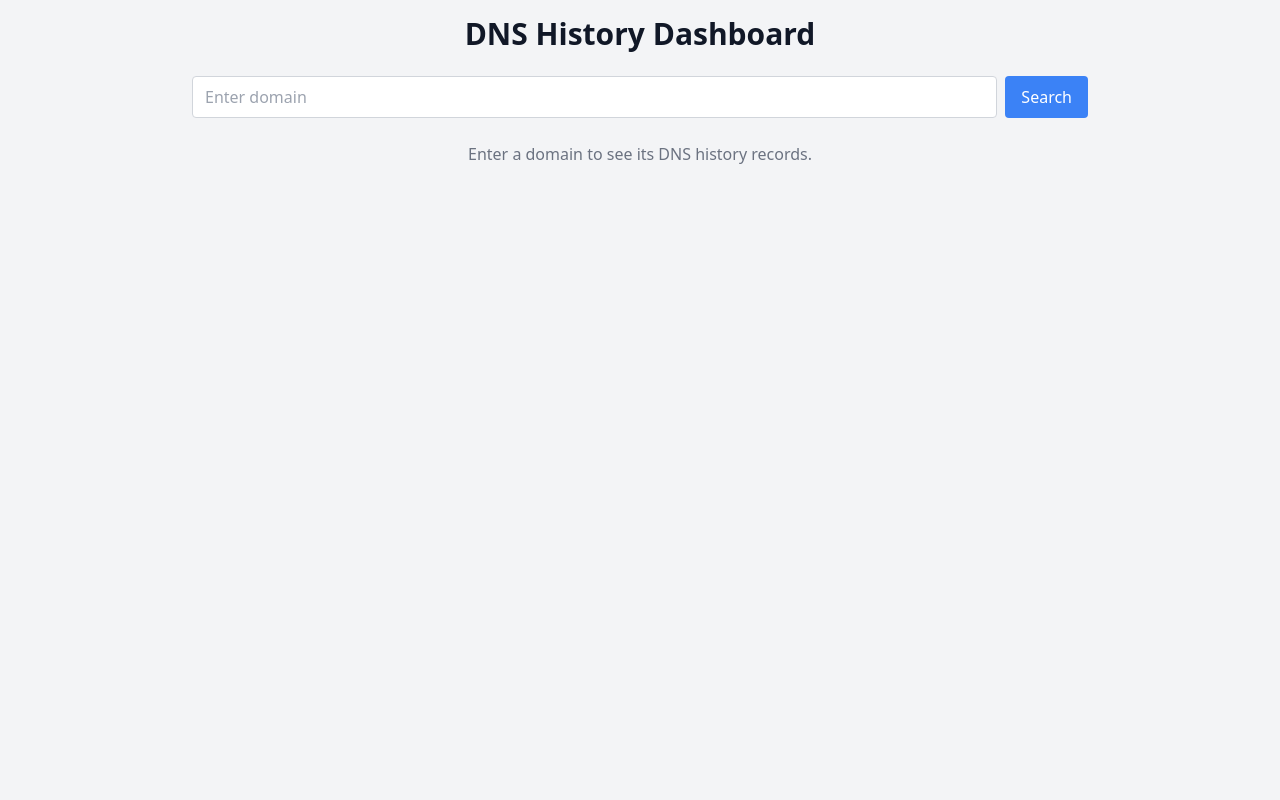
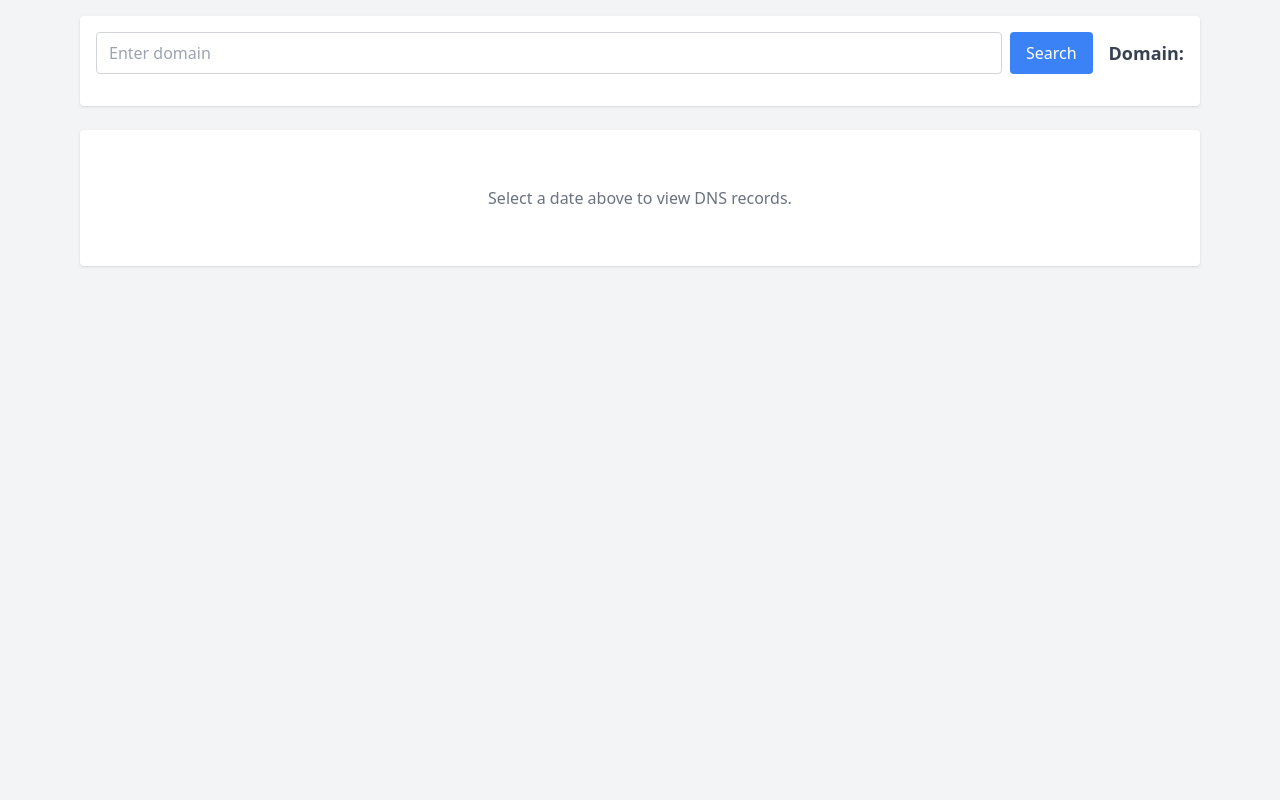
Before and after one commit to stefanpejcic/dnsarchive, a Flask app: template frontend/templates/domain.html in a window 1280 px wide. Run offline with Flask 3, Linux system fonts and the light colour scheme; the template is opened without the code that fills it, so the values that code supplies are empty; some libraries are stand-ins or nearby versions.

Commit message:
Update domain.html

```diff
--- a/frontend/templates/domain.html
+++ b/frontend/templates/domain.html
@@ -3,88 +3,67 @@
 <head>
     <meta charset="UTF-8">
     <meta name="viewport" content="width=device-width, initial-scale=1.0">
-    <title>DNS History Dashboard</title>
+    <title>DNS History Archive</title>
     <script src="https://cdn.jsdelivr.net/npm/alpinejs@3.x.x/dist/cdn.min.js" defer></script>
     <script src="https://cdn.tailwindcss.com"></script>
 </head>
-<body class="bg-gray-100 text-gray-900 font-sans min-h-screen p-4">
+<body class="bg-gray-100 font-sans min-h-screen">
 
-<div class="max-w-4xl mx-auto">
-    <h1 class="text-3xl font-bold mb-6 text-center">DNS History Dashboard</h1>
+<div class="max-w-6xl mx-auto p-4">
 
-    <!-- Domain Input -->
-    <form @submit.prevent="goToDomain" class="flex gap-2 mb-6">
+    <!-- Top Section: Domain Input and Timeline -->
+    <div class="bg-white shadow rounded p-4 mb-6">
+        <div class="flex flex-col md:flex-row md:items-center md:justify-between gap-4">
+            <!-- Input -->
+            <form @submit.prevent="goToDomain" class="flex flex-1 gap-2">
                 <input type="text" x-model="domain" placeholder="Enter domain"
                        class="flex-1 border border-gray-300 rounded px-3 py-2 focus:outline-none focus:ring-2 focus:ring-blue-500">
                 <button type="submit" class="bg-blue-500 text-white px-4 py-2 rounded hover:bg-blue-600">Search</button>
             </form>
 
             <!-- Selected Domain -->
-    <template x-if="selectedDomain">
+            <div class="text-center md:text-left mt-2 md:mt-0">
+                <span class="font-semibold text-lg text-gray-700">Domain:</span>
+                <span class="text-blue-600 font-bold text-lg" x-text="selectedDomain"></span>
+            </div>
+        </div>
+
+        <!-- Dates Timeline -->
+        <div class="mt-4 overflow-x-auto">
+            <div class="flex gap-2">
+                <template x-for="date in dates" :key="date">
+                    <button @click="loadDay(date)"
+                            :class="selectedDay === date ? 'bg-blue-500 text-white' : 'bg-gray-200 text-gray-700 hover:bg-blue-100'"
+                            class="flex-shrink-0 px-3 py-1 rounded text-sm whitespace-nowrap">
+                        <span x-text="date"></span>
+                        <span class="ml-1 text-xs text-gray-500" x-text="dailyCounts[date] ? dailyCounts[date].changes + ' changes' : ''"></span>
+                    </button>
+                </template>
+            </div>
+        </div>
+    </div>
+
+    <!-- Daily Data Section -->
+    <div class="bg-white shadow rounded p-4">
+        <template x-if="selectedDay && dayData">
             <div>
-            <h2 class="text-xl font-semibold mb-4">Domain: <span class="text-blue-600" x-text="selectedDomain"></span></h2>
+                <h2 class="font-bold text-xl mb-4">Data for <span x-text="selectedDay"></span></h2>
 
-            <!-- Scan Message -->
-            <template x-if="dayData && dayData.message">
+                <!-- Notice -->
+                <template x-if="dayData.message">
                     <div class="bg-yellow-100 border border-yellow-300 text-yellow-800 p-3 rounded mb-4">
-                    <strong>Notice:</strong>
-                    <span x-text="dayData.message"></span>
+                        <strong>Notice:</strong> <span x-text="dayData.message"></span>
                     </div>
                 </template>
 
-            <!-- Summary Table -->
-            <template x-if="domainSummary && Object.keys(domainSummary).length">
-                <div class="mb-6">
-                    <h3 class="font-semibold mb-2">Summary (all days)</h3>
-                    <div class="overflow-auto">
-                        <table class="table-auto border-collapse border border-gray-300 w-full text-sm">
-                            <thead>
-                                <tr class="bg-gray-200">
-                                    <th class="border border-gray-300 px-2 py-1">Date</th>
-                                    <th class="border border-gray-300 px-2 py-1">A</th>
-                                    <th class="border border-gray-300 px-2 py-1">AAAA</th>
-                                    <th class="border border-gray-300 px-2 py-1">MX</th>
-                                    <th class="border border-gray-300 px-2 py-1">NS</th>
-                                    <th class="border border-gray-300 px-2 py-1">SOA</th>
-                                    <th class="border border-gray-300 px-2 py-1">TXT</th>
-                                    <th class="border border-gray-300 px-2 py-1">Changes</th>
-                                    <th class="border border-gray-300 px-2 py-1">Subdomains</th>
-                                    <th class="border border-gray-300 px-2 py-1">Total</th>
-                                </tr>
-                            </thead>
-                            <tbody>
-                                <template x-for="[date, summary] in Object.entries(domainSummary)" :key="date">
-                                    <tr class="hover:bg-blue-50 cursor-pointer" @click="loadDay(date)">
-                                        <td class="border border-gray-300 px-2 py-1" x-text="date"></td>
-                                        <td class="border border-gray-300 px-2 py-1" x-text="summary.A"></td>
-                                        <td class="border border-gray-300 px-2 py-1" x-text="summary.AAAA"></td>
-                                        <td class="border border-gray-300 px-2 py-1" x-text="summary.MX"></td>
-                                        <td class="border border-gray-300 px-2 py-1" x-text="summary.NS"></td>
-                                        <td class="border border-gray-300 px-2 py-1" x-text="summary.SOA"></td>
-                                        <td class="border border-gray-300 px-2 py-1" x-text="summary.TXT"></td>
-                                        <td class="border border-gray-300 px-2 py-1" x-text="summary.changes"></td>
-                                        <td class="border border-gray-300 px-2 py-1" x-text="summary.subdomain_count"></td>
-                                        <td class="border border-gray-300 px-2 py-1" x-text="summary.total"></td>
-                                    </tr>
-                                </template>
-                            </tbody>
-                        </table>
-                    </div>
-                </div>
-            </template>
-
-            <!-- Daily Records -->
-            <template x-if="dayData">
-                <div class="mb-6">
-                    <h3 class="font-semibold mb-2">Data for <span x-text="selectedDay || 'latest'"></span></h3>
-                    <div class="bg-white border border-gray-300 rounded p-4 overflow-auto text-sm">
-                        <div class="mb-2"><strong>Timestamp:</strong> <span x-text="dayData.timestamp"></span></div>
-                        <div class="mb-2"><strong>Message:</strong> <span x-text="dayData.message || 'None'"></span></div>
-                        <div class="mb-2"><strong>Changes:</strong> <span x-text="dayData.changes"></span></div>
-                        <div class="mb-2"><strong>Subdomains:</strong> <span x-text="Object.keys(dayData.subdomains).length"></span></div>
+                <!-- DNS Records -->
+                <div class="space-y-2 text-sm">
+                    <div><strong>Timestamp:</strong> <span x-text="dayData.timestamp"></span></div>
+                    <div><strong>Changes:</strong> <span x-text="dayData.changes"></span></div>
+                    <div><strong>Subdomains:</strong> <span x-text="Object.keys(dayData.subdomains).length"></span></div>
 
                     <template x-for="[type, records] in Object.entries(dayData.dns_records)" :key="type">
-                            <div class="mb-2">
+                        <div>
                             <strong x-text="type"></strong>:
                             <template x-if="records.length">
                                 <ul class="ml-4 list-disc">
@@ -102,28 +81,11 @@
             </div>
         </template>
 
-            <!-- Dates List with changes count -->
-            <div class="mt-6">
-                <h3 class="font-semibold mb-2">Available Dates</h3>
-                <div class="grid grid-cols-4 sm:grid-cols-6 md:grid-cols-8 gap-2">
-                    <template x-for="date in dates" :key="date">
-                        <div class="bg-white border border-gray-300 rounded p-2 text-center cursor-pointer hover:bg-blue-50"
-                             :class="selectedDay === date ? 'bg-blue-100 font-semibold' : ''"
-                             @click="loadDay(date)">
-                            <span x-text="date"></span>
-                            <div class="text-xs text-gray-500" x-text="dailyCounts[date] ? dailyCounts[date].total + ' records, ' + dailyCounts[date].changes + ' changes' : ''"></div>
-                        </div>
+        <template x-if="!selectedDay">
+            <div class="text-gray-500 text-center py-10">Select a date above to view DNS records.</div>
         </template>
     </div>
-            </div>
 
-        </div>
-    </template>
-
-    <!-- No domain selected -->
-    <template x-if="!selectedDomain">
-        <div class="text-gray-500 mt-6 text-center">Enter a domain to see its DNS history records.</div>
-    </template>
 </div>
 
 <script>
@@ -146,7 +108,6 @@ function dnsHistoryApp() {
 
         loadDay(date) {
             this.selectedDay = date;
-            // Dynamic fetch without reload
             fetch(`/api/domain/${this.selectedDomain}?day=${date}`)
                 .then(res => res.json())
                 .then(data => {
```
Lines whose indentation alone changed are shown as unchanged.
